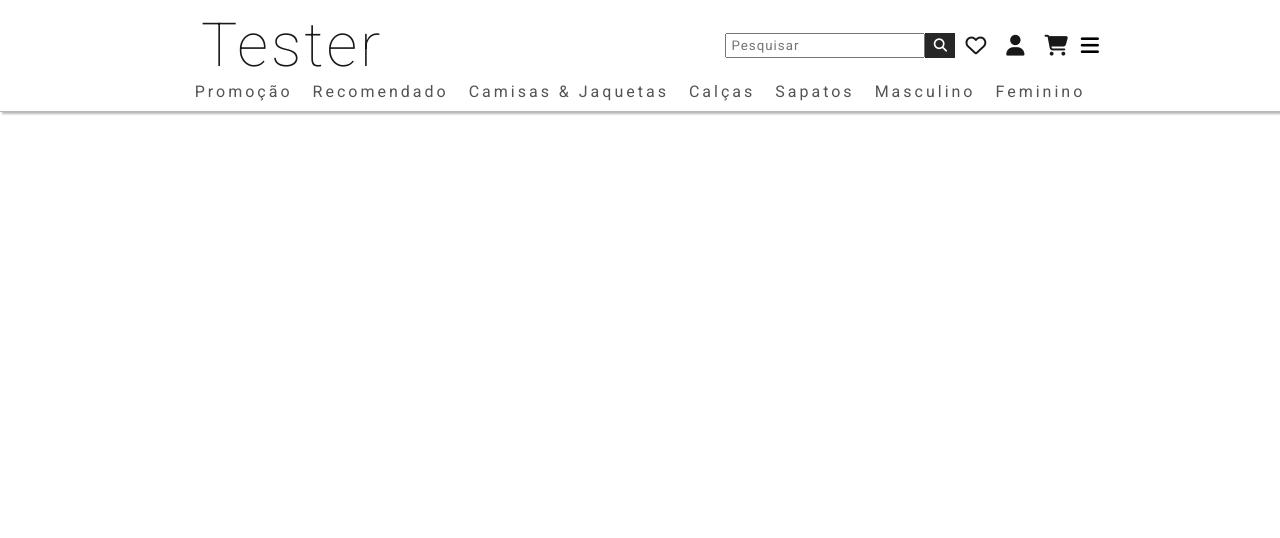
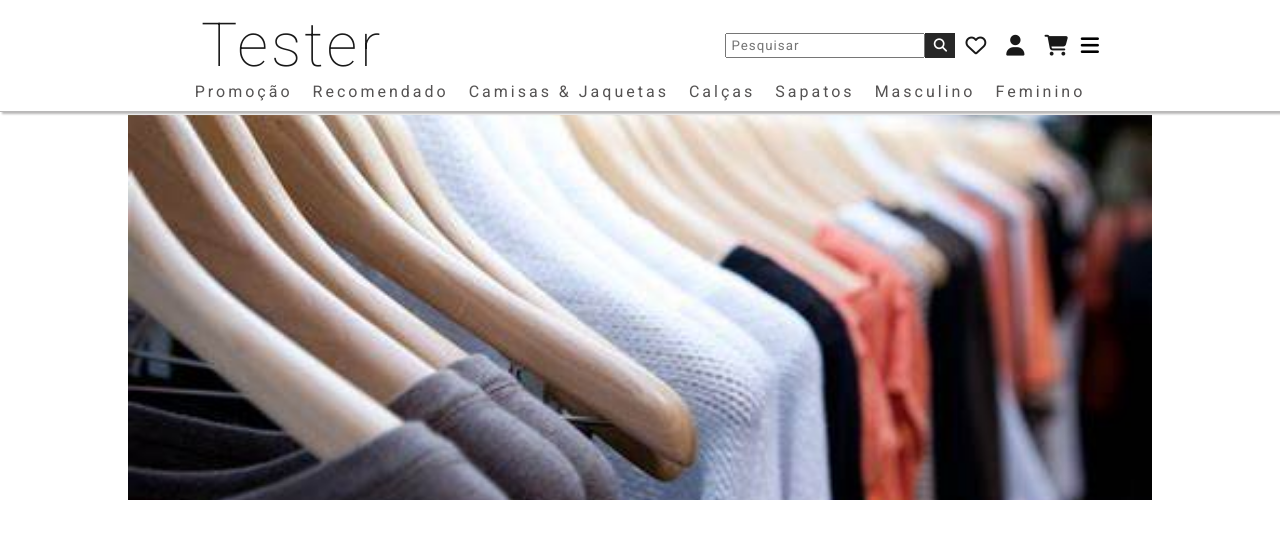
Before and after one commit to krigerofc/Ecommerce-Roupas, a React (Create React App) app in the folder frontend/: page / in a window 1280 px wide. Shown: the top 538 px of the page. Built offline with nearby package versions, Linux system fonts and the light colour scheme.

Commit message:
Banner & fix header

```diff
--- a/frontend/public/index.html
+++ b/frontend/public/index.html
@@ -13,6 +13,13 @@
     <link rel="manifest" href="%PUBLIC_URL%/manifest.json" />
     <link rel="stylesheet" href="https://cdnjs.cloudflare.com/ajax/libs/font-awesome/6.5.2/css/all.min.css" integrity="sha512-SnH5WK+bZxgPHs44uWIX+LLJAJ9/2PkPKZ5QiAj6Ta86w+fsb2TkcmfRyVX3pBnMFcV7oQPJkl9QevSCWr3W6A==" crossorigin="anonymous" referrerpolicy="no-referrer" />
     <title>React App</title>
+    <style>
+      *{
+            padding: 0px;
+            margin: 0px;
+            box-sizing: border-box;
+        }
+    </style>
   </head>
   <body>
     <noscript>You need to enable JavaScript to run this app.</noscript>
--- /dev/null
+++ b/frontend/src/components/Banner/Banner.module.css
@@ -0,0 +1,15 @@
+.banner{
+    padding-top: 115px;
+    height: 500px;
+    width: 80%;
+    margin: auto;
+    box-sizing:  border-box;
+    background-color: gray;
+    display: flex;
+    align-items: center;
+    justify-content: center;
+    background-image: url('OIP.jpg');
+    background-repeat: no-repeat;
+    background-size: cover;
+    background-position: center;
+}
--- /dev/null
+++ b/frontend/src/components/Banner/index.js
@@ -0,0 +1,10 @@
+import styles from './Banner.module.css'
+
+function Banner(){
+    return(
+        <section className={styles.banner}>
+        </section>
+    );
+}
+
+export default Banner;
--- a/frontend/src/components/Header/Header.module.css
+++ b/frontend/src/components/Header/Header.module.css
@@ -1,10 +1,4 @@
 @import url('https://fonts.googleapis.com/css2?family=Roboto:ital,wght@0,100;0,300;0,400;0,500;0,700;0,900;1,100;1,300;1,400;1,500;1,700;1,900&display=swap');
-
-*{
-    padding: 0px;
-    margin: 0px;
-    box-sizing: border-box;
-}
 
 
 button:hover{
@@ -13,11 +7,13 @@ button:hover{
 
 .header_container{
     width: 100%;
-    height: 100px;
+    height: 115px;
     box-sizing: border-box;
     font-family: "Roboto", sans-serif;
     background-color: white;
     position: fixed;
+    z-index: 999;
+    margin-bottom: 115px;
 }
 
 .header{
@@ -116,6 +112,7 @@ button:hover{
     background-color: #F2F5FF;
     box-sizing: border-box;
     border-left: 1px solid black;
+
 }
 
 .mobile-fechando {
--- a/frontend/src/pages/Home/index.js
+++ b/frontend/src/pages/Home/index.js
@@ -1,3 +1,4 @@
+import Banner from "../../components/Banner";
 import Footer from "../../components/Footer";
 import Header from "../../components/Header";
 
@@ -5,6 +6,7 @@ function Home(){
     return(
         <>
             <Header/>
+            <Banner/>
             <div style={{height:'5400px'}}>
 
             </div>
```
Also changed, not shown: frontend/src/components/Banner/OIP.jpg (added).
